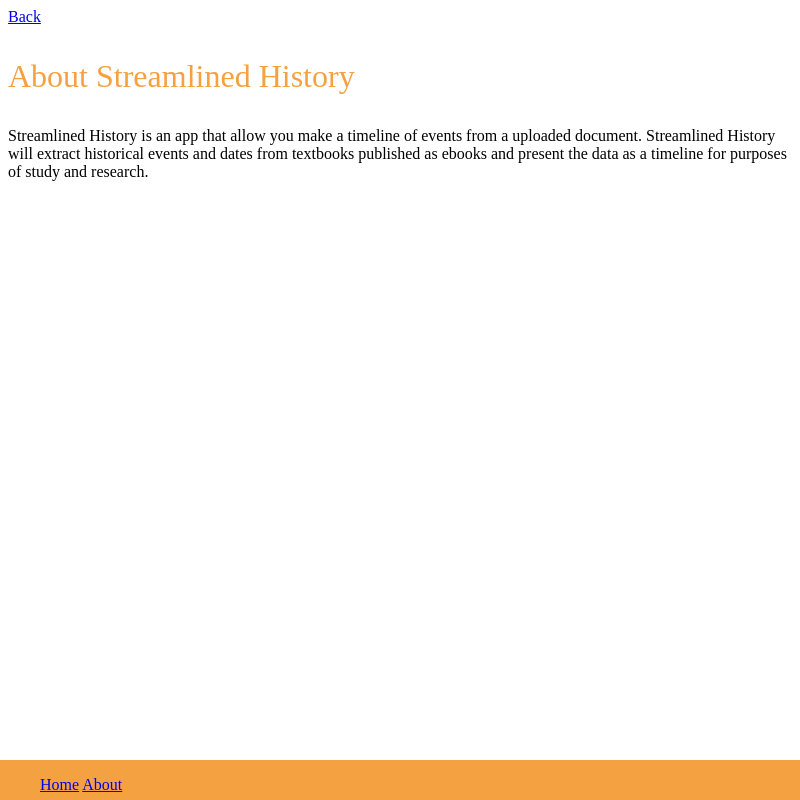
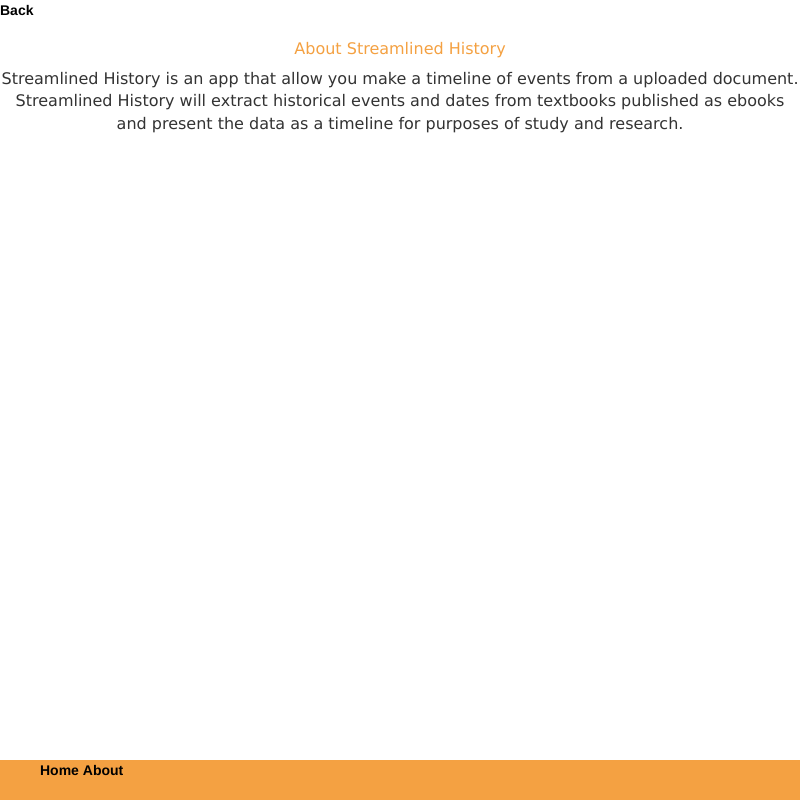
Before and after one commit to toph-goes-up/StreamlinedHistory, an Electron app: page about.html in a window 800 px wide. Drawn offline with Linux system fonts and the light colour scheme.

Commit message:
changed styling to homepage and about, started creating indexer

```diff
--- a/about.css
+++ /dev/null
@@ -1,4 +0,0 @@
-h1{
-  font-style: italic;
-  color: blue;
-}
--- a/about.html
+++ b/about.html
@@ -3,7 +3,8 @@
   <head>
     <meta charset="UTF-8">
     <title>About</title>
-    <link rel="stylesheet" type="text/css" href="css/about.css">
+    <link rel="stylesheet" type="text/css" href="lib/bootstrap-3.3.7-dist/css/bootstrap.min.css">
+    <link rel="stylesheet" type="text/css" href="./css/styles.css">
     <!-- <link rel="stylesheet" type="text/css" href="lib/bootstrap-3.3.7-dist/css/bootstrap.min.css"> -->
   </head>
   <a href="index.html">Back</a>
--- a/css/about.css
+++ /dev/null
@@ -1,19 +0,0 @@
-h1{
-  color:#f4a142;
-  font-weight:300;
-}
-footer{
-  background-color:#f4a142;
-  margin-top: 0px;
-  height:40px;
-  padding:0px;
-  position: fixed;
-  bottom: 0;
-  left: 0;
-  right:0;
-  width: 100%;
-  margin-bottom: 0px;
-}
-body{
-  margin-bottom:50px;
-}
--- /dev/null
+++ b/indexer.js
@@ -0,0 +1 @@
+pdfReader=require('./pdfread.js')
```
